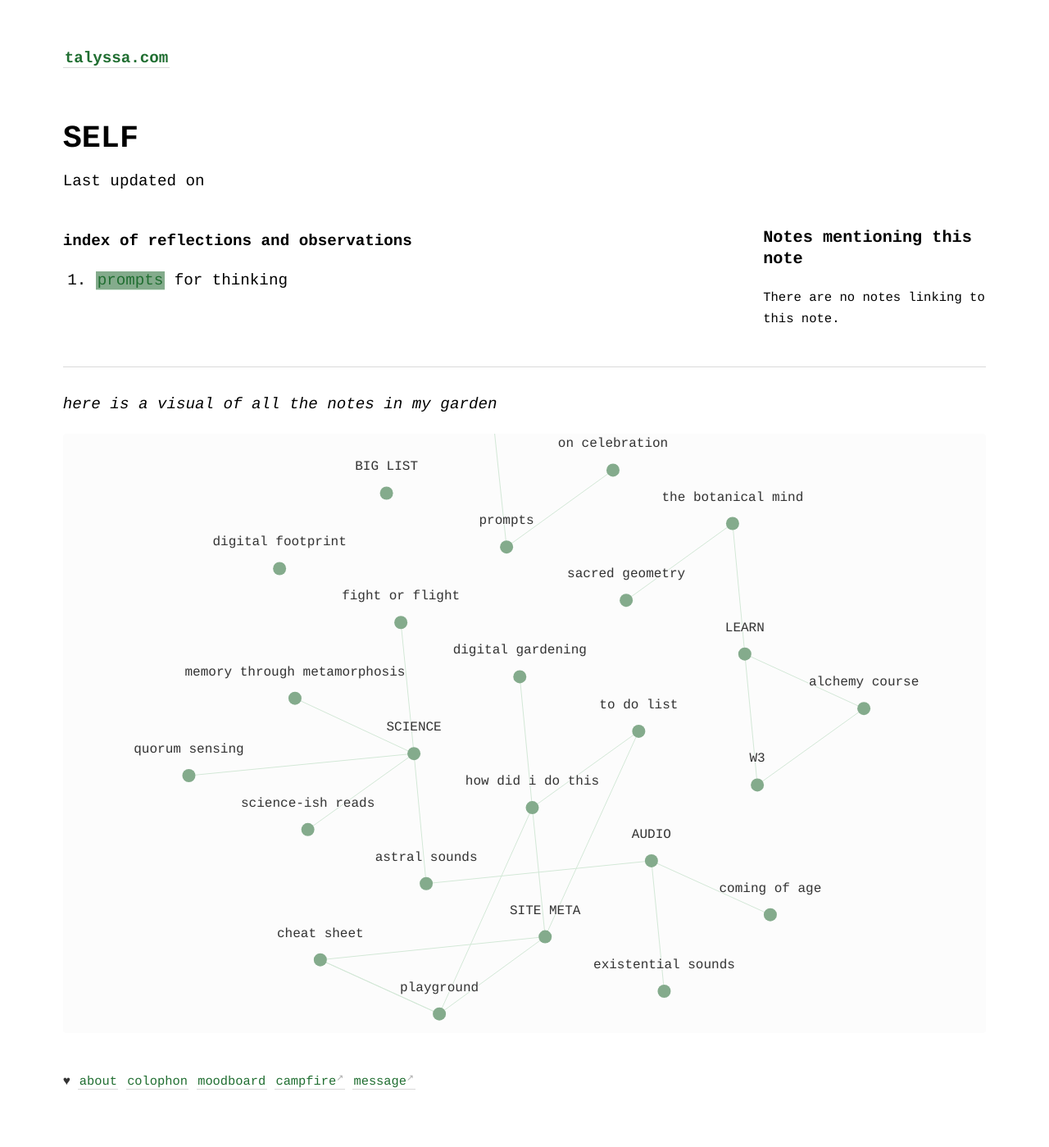
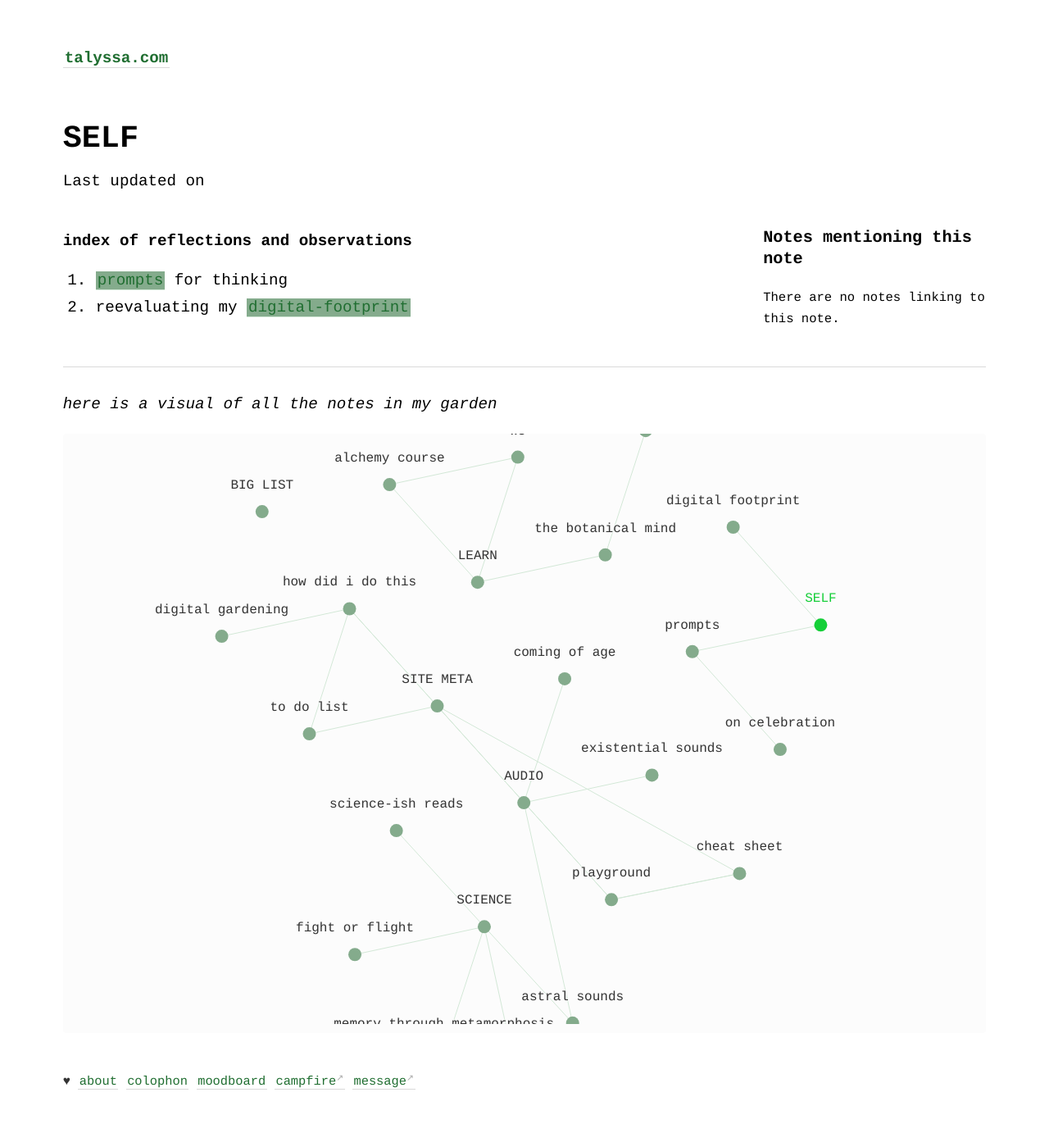
Before and after one commit to geminiworms/talyssagarden.github.io, a Jekyll site: the page built from _notes/self.md, in a window 1280 px wide. Shown: the whole page at 82% size. Built offline with Jekyll 4.4.1, drawn with Linux system fonts in a browser that asks for light colours.

Commit message:
Update self.md

```diff
--- a/_notes/self.md
+++ b/_notes/self.md
@@ -3,3 +3,4 @@ title: SELF
 ---
 #### index of reflections and observations
 1. [[prompts]] for thinking
+2. reevaluating my [[digital-footprint]]
```
